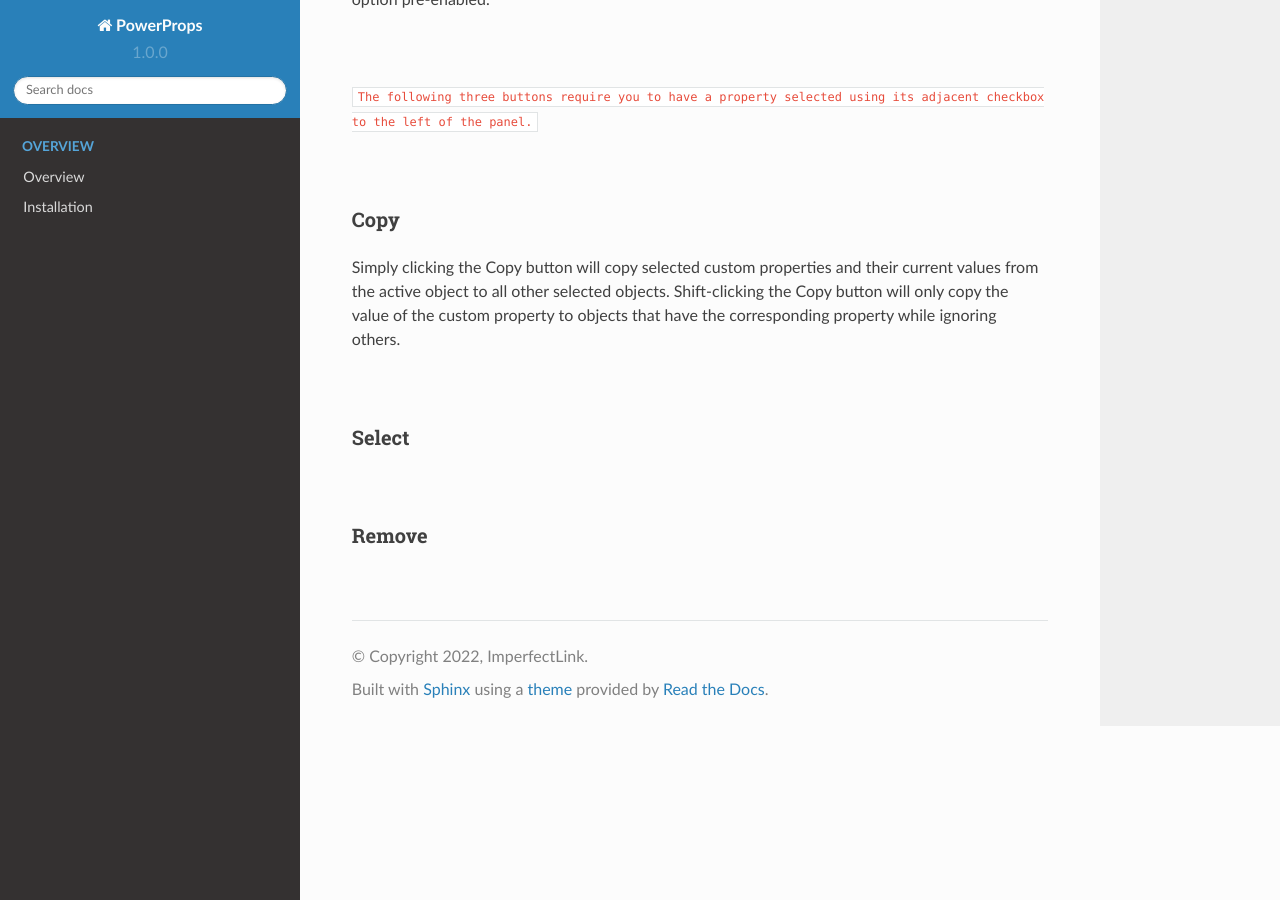
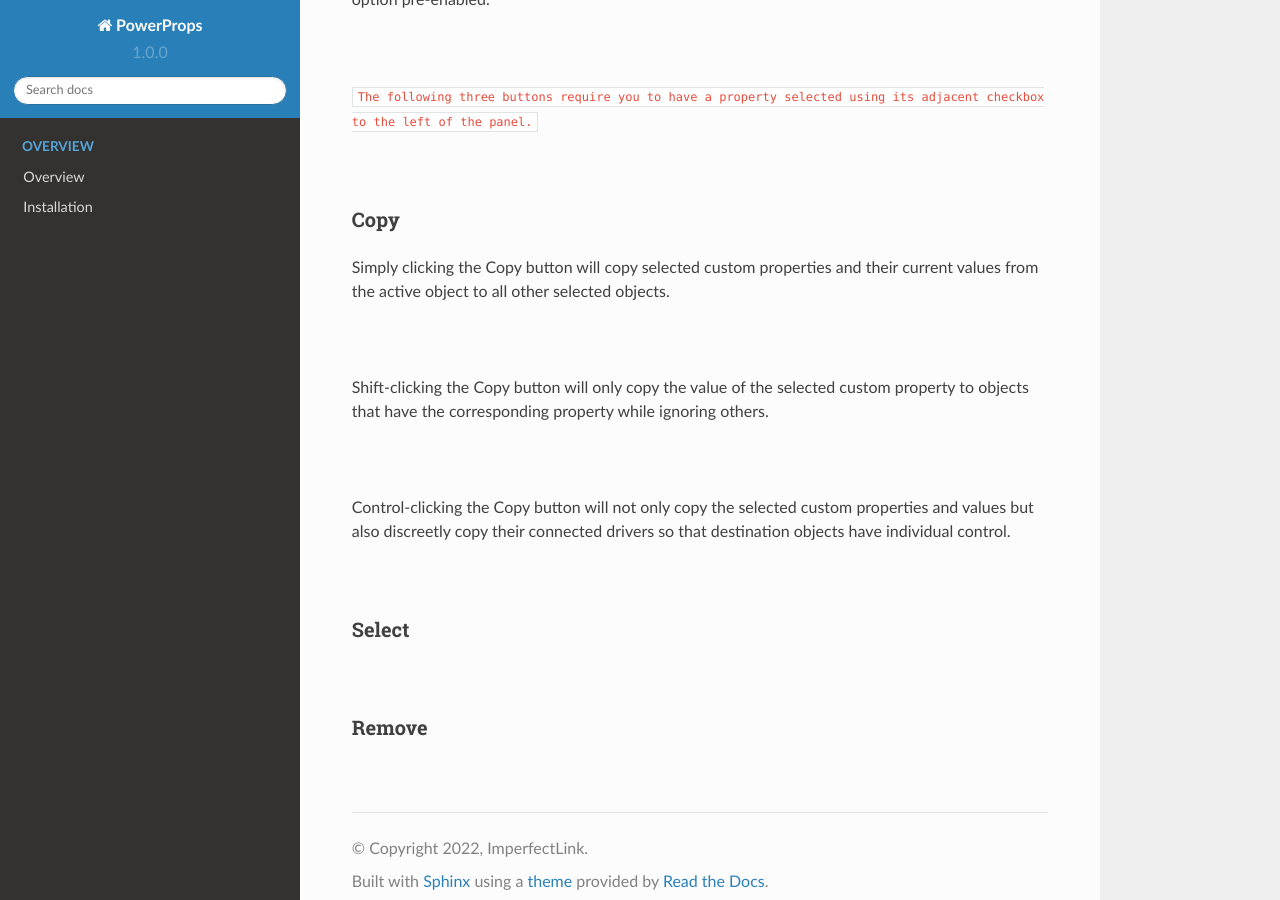
Before and after one commit to imperfectlink/PowerProps, a Sphinx documentation site: the page built from docs/source/interface.rst, in a window 1280 px wide and 900 px high, scrolled down 790 px. Built offline with Sphinx 7.4.7 and the Read the Docs theme 2.0.0, drawn with Linux system fonts in a browser that asks for light colours.

Commit message:
Update interface.rst

```diff
--- a/docs/source/interface.rst
+++ b/docs/source/interface.rst
@@ -29,7 +29,15 @@
 
 Copy
 ----
-Simply clicking the Copy button will copy selected custom properties and their current values from the active object to all other selected objects. Shift-clicking the Copy button will only copy the value of the custom property to objects that have the corresponding property while ignoring others.
+Simply clicking the Copy button will copy selected custom properties and their current values from the active object to all other selected objects.
+
+|
+
+Shift-clicking the Copy button will only copy the value of the selected custom property to objects that have the corresponding property while ignoring others.
+
+|
+
+Control-clicking the Copy button will not only copy the selected custom properties and values but also discreetly copy their connected drivers so that destination objects have individual control.
 
 |
 
```
